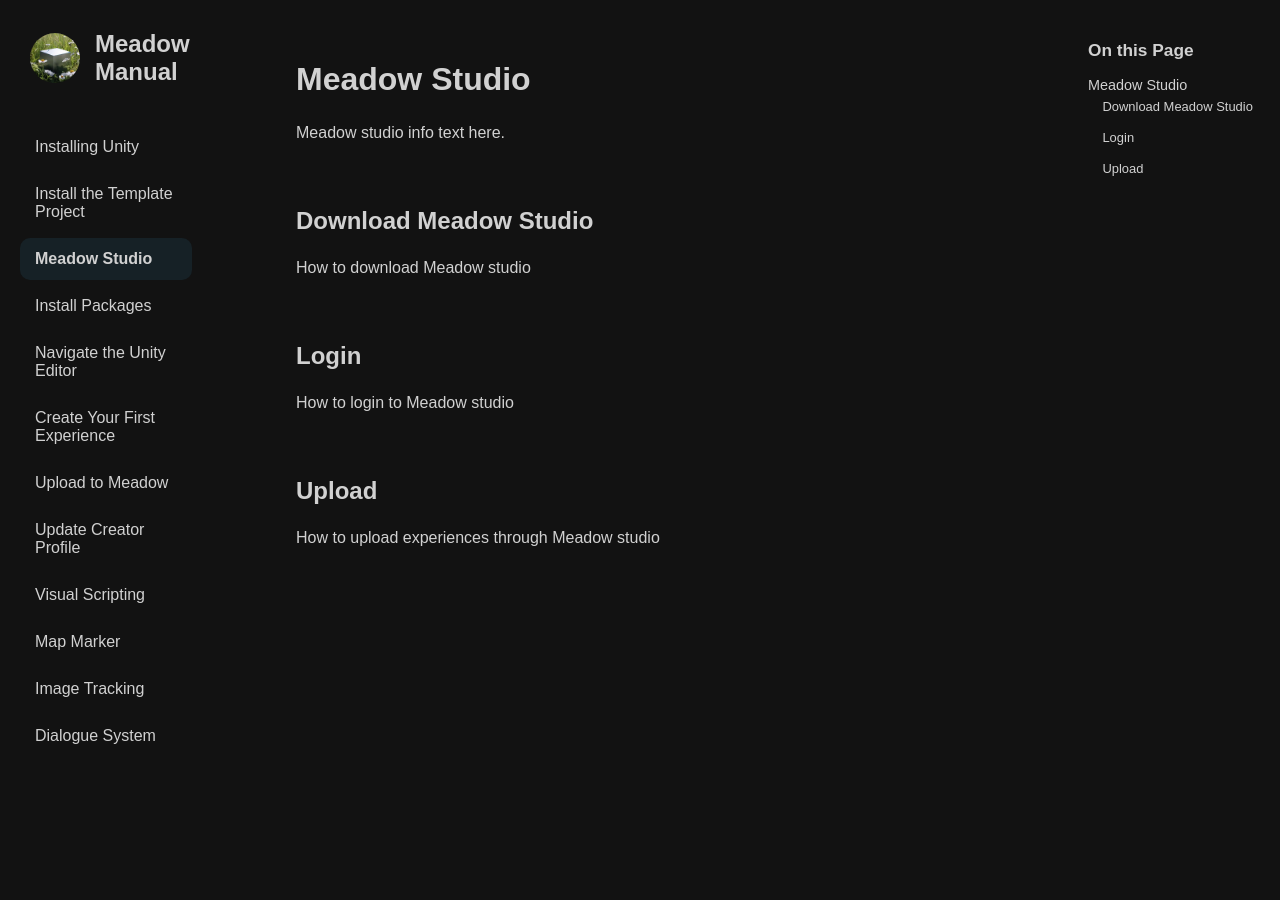
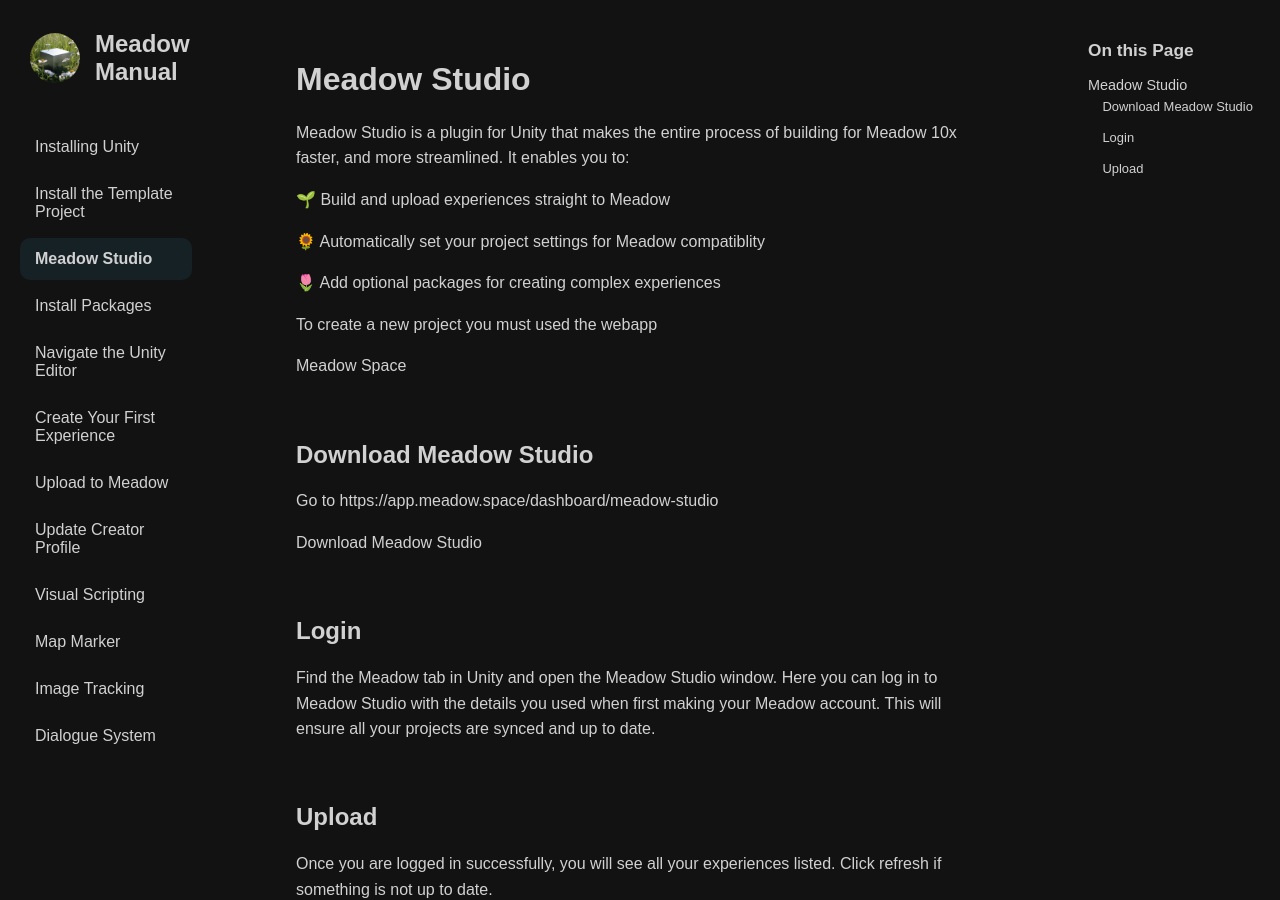
Before and after one commit to untoldgarden/meadow-manual, a Jekyll site: the page built from meadow-studio.md, in a window 1280 px wide and 900 px high. Built offline with Jekyll 4.4.1, drawn with Linux system fonts in a browser that asks for light colours; the table of contents is made by our own code; some of the changed text lies outside the part shown.

Commit message:
meadow studio update 1, no picutres

```diff
--- a/meadow-studio.md
+++ b/meadow-studio.md
@@ -6,19 +6,37 @@
 
 # Meadow Studio {#meadow-studio}
 
-Meadow studio info text here.
+Meadow Studio is a plugin for Unity that makes the entire process of building for Meadow 10x faster, and more streamlined. It enables you to:
+
+🌱  Build and upload experiences straight to Meadow
+
+🌻  Automatically set your project settings for Meadow compatiblity
+
+🌷  Add optional packages for creating complex experiences
+
+To create a new project you must used the webapp
+
+[Meadow Space](https://app.meadow.space/)
 
 <br>
 ## Download Meadow Studio
 
-How to download Meadow studio
+Go to https://app.meadow.space/dashboard/meadow-studio
+
+[Download Meadow Studio](https://app.meadow.space/dashboard/meadow-studio)
 
 <br>
 ## Login
 
-How to login to Meadow studio
+Find the Meadow tab in Unity and open the Meadow Studio window. Here you can log in to Meadow Studio with the details you used when first making your Meadow account. This will ensure all your projects are synced and up to date.
 
 <br>
 ## Upload
 
-How to upload experiences through Meadow studio
+Once you are logged in successfully, you will see all your experiences listed. Click refresh if something is not up to date.
+
+Open the experience you would like to update. Here you can choose which bundle to assign to it and whether you are trying to update the experience bundle or the map marker bundle. Once picked, enable for the platform / platforms of your choice, and click Upload to Meadow.
+
+If you have more updates to publish later on, simply repeat this process to update again.
+
+**ATTENTION:** Make sure to choose the correct bundle and bundle type.
```
